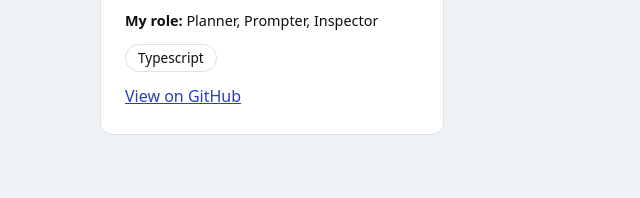
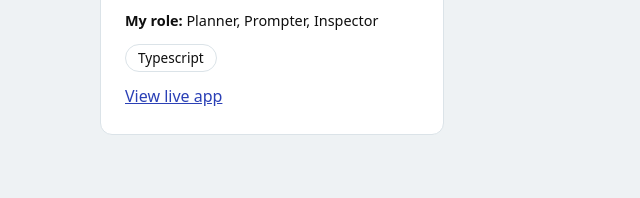
Before and after one commit to andrealorraine/andrealorraine.github.io, a plain HTML site: page index.html in a window 1280 px wide. Shown: the part 2922-3120 px from the top of the page, 0-640 px from the left. Drawn offline with Linux system fonts and the light colour scheme.

Commit message:
Update index.html

```diff
--- a/index.html
+++ b/index.html
@@ -127,7 +127,7 @@
             <p>Remember where you parked and for how long. An app built on Vercel</p>
             <p class="role-line"><strong>My role:</strong> Planner, Prompter, Inspector</p>
             <ul class="tags"><li>Typescript</li></ul>
-            <a href="https://parking-spot-saver.vercel.app/" target="_blank" rel="noopener">View on GitHub</a>
+            <a href="https://parking-spot-saver.vercel.app/" target="_blank" rel="noopener">View live app</a>
           </article>
         </div>
       </div>
```
